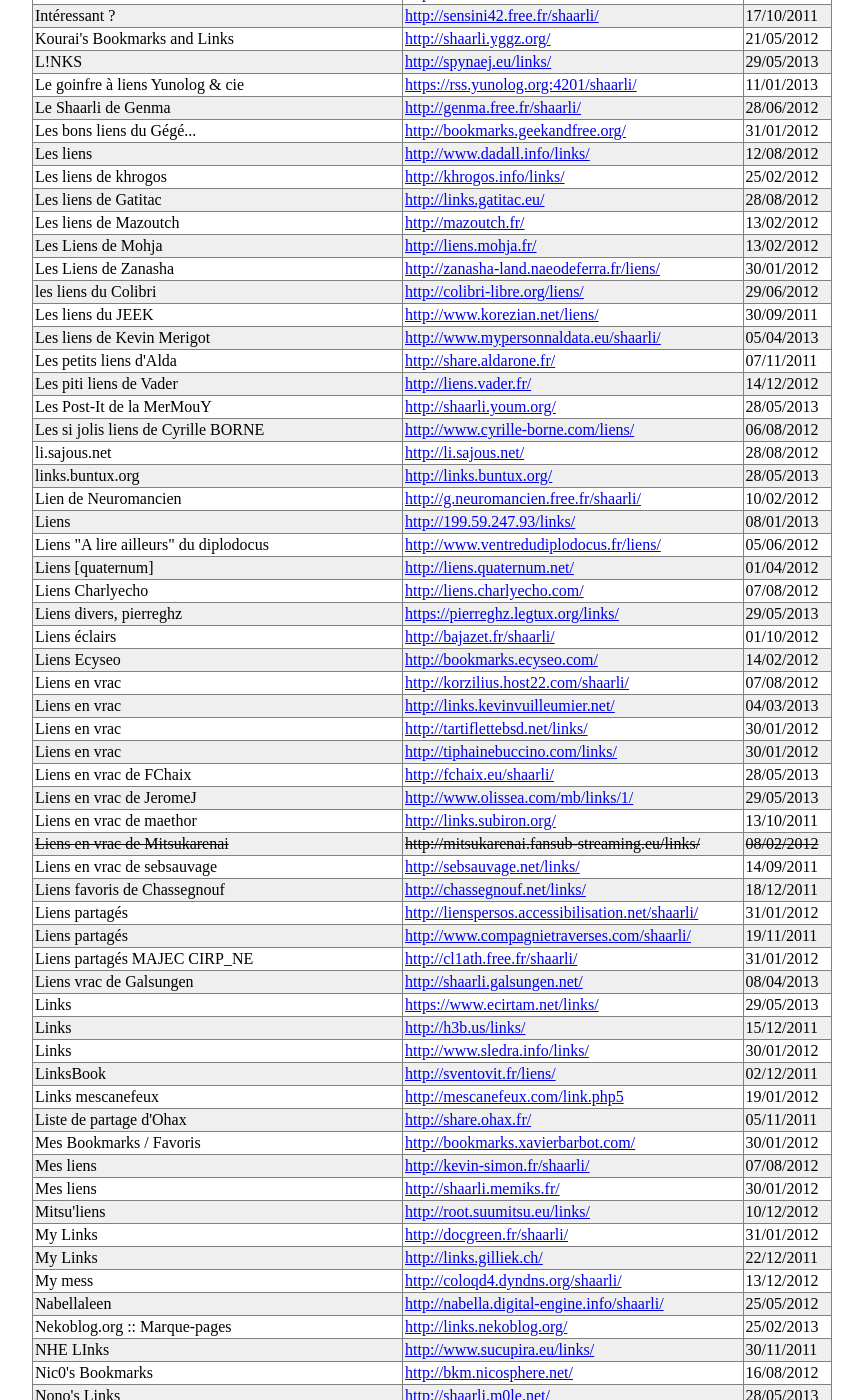
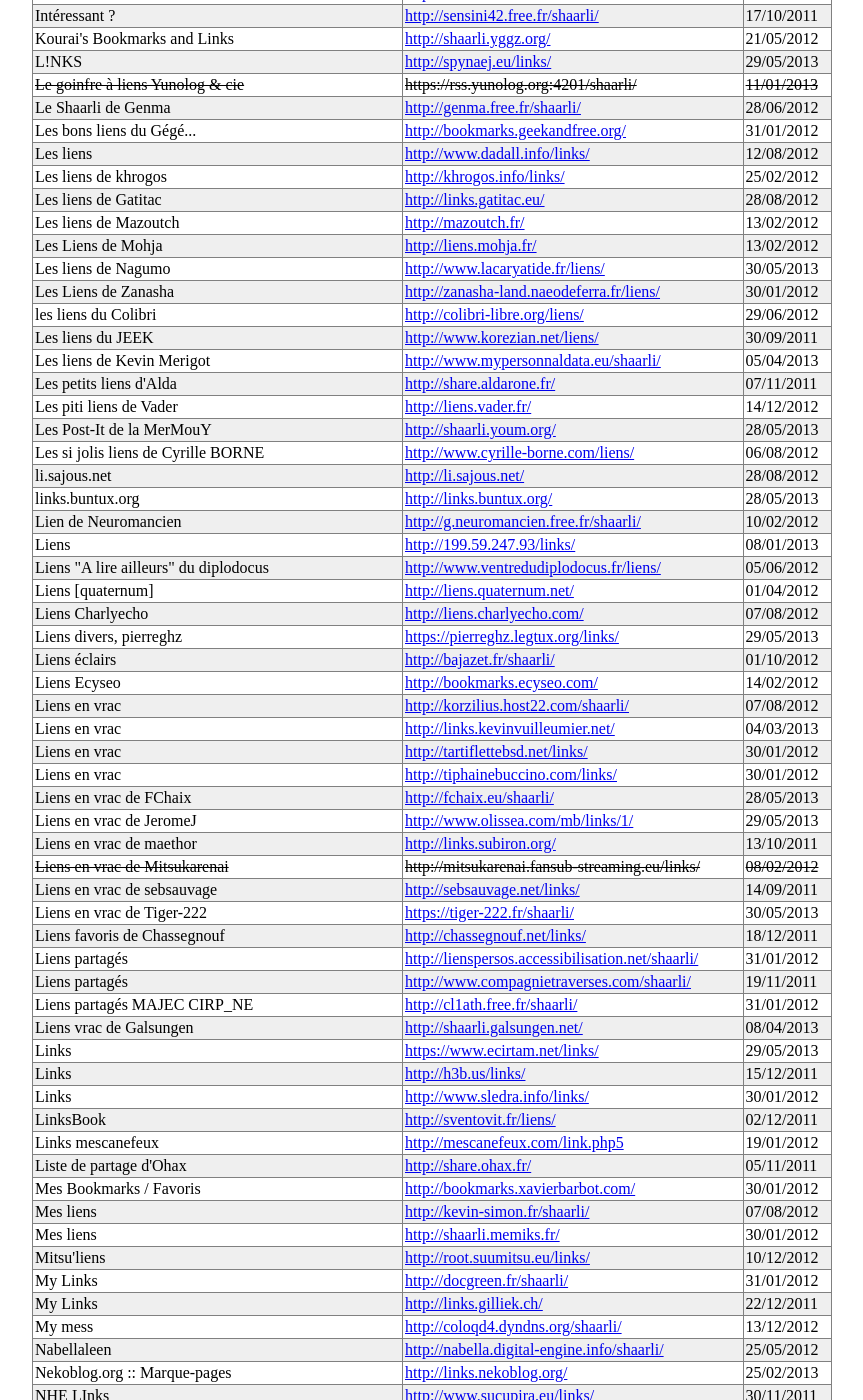
Before and after one commit to porneia/pub, a Jekyll site: the page built from bazaar/shaarli_online.html, in a window 1280 px wide and 1400 px high, scrolled down 1023 px. Shown: the whole window, without its empty margins (208-1071 px from the left). Built offline with Jekyll 4.4.1, drawn with Linux system fonts in a browser that asks for light colours; Markdown is read by kramdown in place of the engine named in the settings; some of the changed text lies outside the part shown.

Commit message:
New shaarlis

```diff
--- a/bazaar/shaarli_online.html
+++ b/bazaar/shaarli_online.html
@@ -271,9 +271,9 @@ planet. Enfin si vous voulez jouer un peu, <a href="{{ site.url }}{{ site.baseur
   </tr>
 
   <tr>
-    <td>Le goinfre à liens Yunolog &amp; cie</td>
-    <td><a href="https://rss.yunolog.org:4201/shaarli/">https://rss.yunolog.org:4201/shaarli/</a></td>
-    <td>11/01/2013</td>
+    <td><del>Le goinfre à liens Yunolog &amp; cie</del></td>
+    <td><del>https://rss.yunolog.org:4201/shaarli/</del></td>
+    <td><del>11/01/2013</del></td>
   </tr>
 
   <tr class="ocolor">
@@ -319,165 +319,177 @@ planet. Enfin si vous voulez jouer un peu, <a href="{{ site.url }}{{ site.baseur
   </tr>
 
   <tr>
+    <td>Les liens de Nagumo</td>
+    <td><a href="http://www.lacaryatide.fr/liens/">http://www.lacaryatide.fr/liens/</a></td>
+    <td>30/05/2013</td>
+  </tr>
+
+  <tr class="ocolor">
     <td>Les Liens de Zanasha</td>
     <td><a href="http://zanasha-land.naeodeferra.fr/liens/">http://zanasha-land.naeodeferra.fr/liens/</a></td>
     <td>30/01/2012</td>
   </tr>
 
-  <tr class="ocolor">
+  <tr>
     <td>les liens du Colibri</td>
     <td><a href="http://colibri-libre.org/liens/">http://colibri-libre.org/liens/</a></td>
     <td>29/06/2012</td>
   </tr>
 
-  <tr>
+  <tr class="ocolor">
     <td>Les liens du JEEK</td>
     <td><a href="http://www.korezian.net/liens/">http://www.korezian.net/liens/</a></td>
     <td>30/09/2011</td>
   </tr>
 
-  <tr class="ocolor">
+  <tr>
     <td>Les liens de Kevin Merigot</td>
     <td><a href="http://www.mypersonnaldata.eu/shaarli/">http://www.mypersonnaldata.eu/shaarli/</a></td>
     <td>05/04/2013</td>
   </tr>
 
-  <tr>
+  <tr class="ocolor">
     <td>Les petits liens d'Alda</td>
     <td><a href="http://share.aldarone.fr/">http://share.aldarone.fr/</a></td>
     <td>07/11/2011</td>
   </tr>
 
-  <tr class="ocolor">
+  <tr>
     <td>Les piti liens de Vader</td>
     <td><a href="http://liens.vader.fr/">http://liens.vader.fr/</a></td>
     <td>14/12/2012</td>
   </tr>
 
-  <tr>
+  <tr class="ocolor">
     <td>Les Post-It de la MerMouY</td>
     <td><a href="http://shaarli.youm.org/">http://shaarli.youm.org/</a></td>
     <td>28/05/2013</td>
   </tr>
 
-  <tr class="ocolor">
+  <tr>
     <td>Les si jolis liens de Cyrille BORNE</td>
     <td><a href="http://www.cyrille-borne.com/liens/">http://www.cyrille-borne.com/liens/</a></td>
     <td>06/08/2012</td>
   </tr>
 
-  <tr>
+  <tr class="ocolor">
     <td>li.sajous.net</td>
     <td><a href="http://li.sajous.net/">http://li.sajous.net/</a></td>
     <td>28/08/2012</td>
   </tr>
 
-  <tr class="ocolor">
+  <tr>
     <td>links.buntux.org</td>
     <td><a href="http://links.buntux.org/">http://links.buntux.org/</a></td>
     <td>28/05/2013</td>
   </tr>
 
-  <tr>
+  <tr class="ocolor">
     <td>Lien de Neuromancien</td>
     <td><a href="http://g.neuromancien.free.fr/shaarli/">http://g.neuromancien.free.fr/shaarli/</a></td>
     <td>10/02/2012</td>
   </tr>
 
-  <tr class="ocolor">
+  <tr>
     <td>Liens</td>
     <td><a href="http://199.59.247.93/links/">http://199.59.247.93/links/</a></td>
     <td>08/01/2013</td>
   </tr>
 
-  <tr>
+  <tr class="ocolor">
     <td>Liens &quot;A lire ailleurs&quot; du diplodocus</td>
     <td><a href="http://www.ventredudiplodocus.fr/liens/">http://www.ventredudiplodocus.fr/liens/</a></td>
     <td>05/06/2012</td>
   </tr>
 
-  <tr class="ocolor">
+  <tr>
     <td>Liens [quaternum]</td>
     <td><a href="http://liens.quaternum.net/">http://liens.quaternum.net/</a></td>
     <td>01/04/2012</td>
   </tr>
 
-  <tr>
+  <tr class="ocolor">
     <td>Liens Charlyecho</td>
     <td><a href="http://liens.charlyecho.com/">http://liens.charlyecho.com/</a></td>
     <td>07/08/2012</td>
   </tr>
 
-  <tr class="ocolor">
+  <tr>
     <td>Liens divers, pierreghz</td>
     <td><a href="https://pierreghz.legtux.org/links/">https://pierreghz.legtux.org/links/</a></td>
     <td>29/05/2013</td>
   </tr>
 
-  <tr>
+  <tr class="ocolor">
     <td>Liens éclairs</td>
     <td><a href="http://bajazet.fr/shaarli/">http://bajazet.fr/shaarli/</a></td>
     <td>01/10/2012</td>
   </tr>
 
-  <tr class="ocolor">
+  <tr>
     <td>Liens Ecyseo</td>
     <td><a href="http://bookmarks.ecyseo.com">http://bookmarks.ecyseo.com/</a></td>
     <td>14/02/2012</td>
   </tr>
 
-  <tr>
+  <tr class="ocolor">
     <td>Liens en vrac</td>
     <td><a href="http://korzilius.host22.com/shaarli/">http://korzilius.host22.com/shaarli/</a></td>
     <td>07/08/2012</td>
   </tr>
 
-  <tr class="ocolor">
+  <tr>
     <td>Liens en vrac</td>
     <td><a href="http://links.kevinvuilleumier.net/">http://links.kevinvuilleumier.net/</a></td>
     <td>04/03/2013</td>
   </tr>
 
-  <tr>
+  <tr class="ocolor">
     <td>Liens en vrac</td>
     <td><a href="http://tartiflettebsd.net/links/">http://tartiflettebsd.net/links/</a></td>
     <td>30/01/2012</td>
   </tr>
 
-  <tr class="ocolor">
+  <tr>
     <td>Liens en vrac</td>
     <td><a href="http://tiphainebuccino.com/links/">http://tiphainebuccino.com/links/</a></td>
     <td>30/01/2012</td>
   </tr>
 
-  <tr>
+  <tr class="ocolor">
     <td>Liens en vrac de FChaix</td>
     <td><a href="http://fchaix.eu/shaarli/">http://fchaix.eu/shaarli/</a></td>
     <td>28/05/2013</td>
   </tr>
 
-  <tr class="ocolor">
+  <tr>
     <td>Liens en vrac de JeromeJ</td>
     <td><a href="http://www.olissea.com/mb/links/1/">http://www.olissea.com/mb/links/1/</a></td>
     <td>29/05/2013</td>
   </tr>
 
-  <tr>
+  <tr class="ocolor">
     <td>Liens en vrac de maethor</td>
     <td><a href="http://links.subiron.org/">http://links.subiron.org/</a></td>
     <td>13/10/2011</td>
   </tr>
 
-  <tr class="ocolor">
+  <tr>
     <td><del>Liens en vrac de Mitsukarenai</del></td>
     <td><del>http://mitsukarenai.fansub-streaming.eu/links/</del></td>
     <td><del>08/02/2012</del></td>
   </tr>
 
-  <tr>
+  <tr class="ocolor">
     <td>Liens en vrac de sebsauvage</td>
     <td><a href="http://sebsauvage.net/links/">http://sebsauvage.net/links/</a></td>
     <td>14/09/2011</td>
+  </tr>
+
+  <tr>
+    <td>Liens en vrac de Tiger-222</td>
+    <td><a href="https://tiger-222.fr/shaarli/">https://tiger-222.fr/shaarli/</a></td>
+    <td>30/05/2013</td>
   </tr>
 
   <tr class="ocolor">
@@ -834,6 +846,12 @@ planet. Enfin si vous voulez jouer un peu, <a href="{{ site.url }}{{ site.baseur
     <td>18/05/2012</td>
   </tr>
 
+  <tr>
+    <td>Yunolog Links</td>
+    <td><a href="https://cloud.yunolog.org/shaarli/">https://cloud.yunolog.org/shaarli/</a></td>
+    <td>30/05/2013</td>
+  </tr>
+
 </table>
 
 <p>
```
